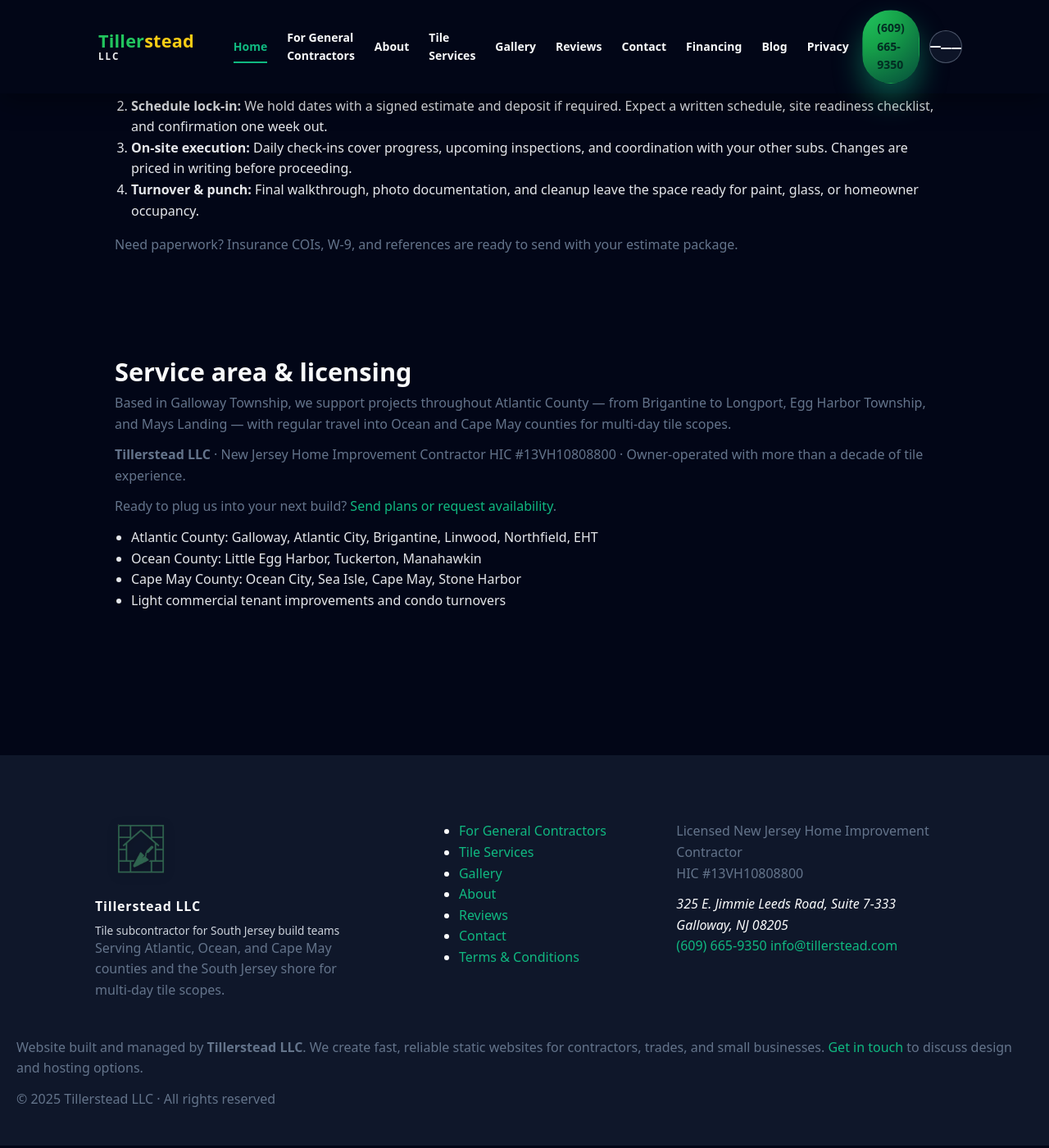
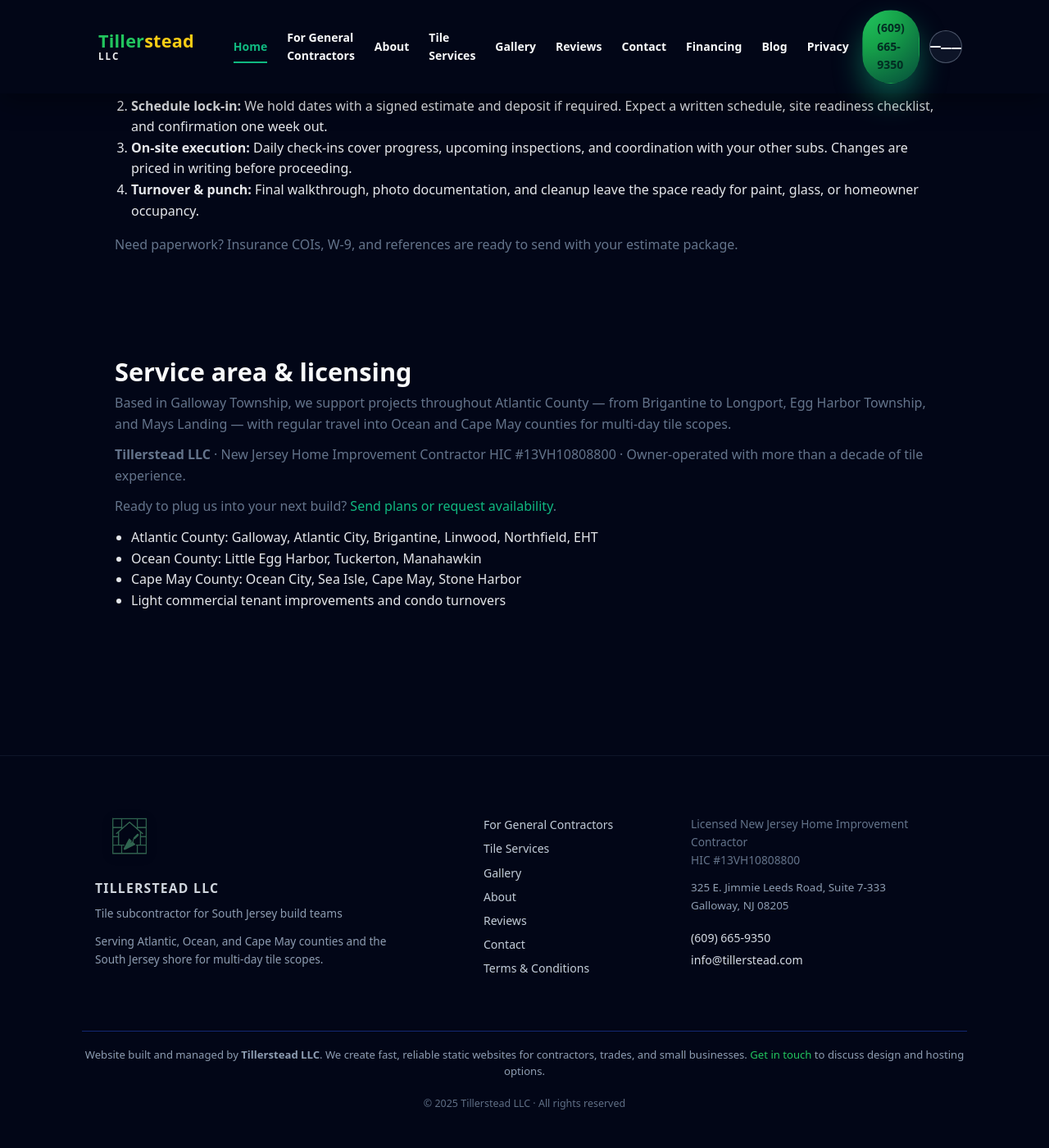
Before and after one commit to XTX33/Tillerstead-site, a Jekyll site: the page built from index.html, in a window 1280 px wide and 1400 px high, scrolled down 5153 px. Shown: the whole window at 82% size. Built offline with Jekyll 4.4.1, drawn with Linux system fonts in a browser that asks for light colours.

Commit message:
Update theme.css

```diff
--- a/assets/css/theme.css
+++ b/assets/css/theme.css
@@ -1116,3 +1116,171 @@
 body.nav-open .nav-toggle-bar:nth-child(3) {
   transform: translateY(-6px) rotate(-45deg);
 }
+/* ============================================
+   Footer layout & styling
+   ============================================ */
+
+.site-footer {
+  border-top: 1px solid rgba(15, 23, 42, 0.95);
+  background: radial-gradient(circle at top, #020617 0, #020617 40%, #020617 100%);
+  padding: 2.5rem 1.5rem 2rem;
+  font-size: 0.9rem;
+  color: rgba(226, 232, 240, 0.92);
+}
+
+.footer-inner {
+  max-width: var(--ts-shell-width);
+  margin-inline: auto;
+  display: grid;
+  gap: 1.75rem;
+  text-align: center;
+}
+
+/* Columns on larger screens */
+@media (min-width: 880px) {
+  .footer-inner {
+    grid-template-columns: minmax(0, 1.3fr) minmax(0, 1fr) minmax(0, 1.1fr);
+    text-align: left;
+    align-items: flex-start;
+  }
+}
+
+.footer-col {
+  display: flex;
+  flex-direction: column;
+  gap: 0.5rem;
+}
+
+/* Brand block */
+.footer-brand {
+  display: inline-flex;
+  flex-direction: column;
+  align-items: center;
+  gap: 0.35rem;
+  text-decoration: none;
+  color: inherit;
+}
+
+@media (min-width: 880px) {
+  .footer-brand {
+    align-items: flex-start;
+  }
+}
+
+.footer-logo img {
+  width: 72px;
+  height: auto;
+  max-width: 100%;
+  display: block;
+  filter: drop-shadow(0 2px 6px rgba(0, 0, 0, 0.35));
+}
+
+@media (min-width: 880px) {
+  .footer-logo img {
+    width: 84px;
+  }
+}
+
+.footer-name {
+  font-size: 0.98rem;
+  font-weight: 700;
+  letter-spacing: 0.08em;
+  text-transform: uppercase;
+}
+
+.footer-tagline {
+  font-size: 0.86rem;
+  color: rgba(148, 163, 184, 0.96);
+}
+
+.footer-area {
+  margin-top: 0.4rem;
+  font-size: 0.85rem;
+  color: rgba(148, 163, 184, 0.96);
+}
+
+/* Nav */
+.footer-nav ul {
+  list-style: none;
+  padding: 0;
+  margin: 0;
+  display: grid;
+  gap: 0.35rem;
+}
+
+.footer-nav a {
+  text-decoration: none;
+  font-size: 0.88rem;
+  color: rgba(203, 213, 225, 0.96);
+}
+
+.footer-nav a:hover,
+.footer-nav a:focus-visible {
+  color: #22c55e;
+}
+
+/* Contact / address */
+.footer-hic {
+  font-size: 0.86rem;
+  font-weight: 500;
+  margin-bottom: 0.25rem;
+}
+
+.footer-address {
+  font-style: normal;
+  font-size: 0.84rem;
+  color: rgba(148, 163, 184, 0.96);
+}
+
+.footer-contact {
+  display: flex;
+  flex-direction: column;
+  gap: 0.25rem;
+  margin-top: 0.6rem;
+}
+
+.footer-contact a {
+  text-decoration: none;
+  font-size: 0.88rem;
+  color: rgba(226, 232, 240, 0.95);
+}
+
+.footer-contact a:hover,
+.footer-contact a:focus-visible {
+  color: #22c55e;
+}
+
+/* Bottom bar */
+.footer-bottom {
+  border-top: 1px solid rgba(30, 64, 175, 0.6);
+  margin-top: 2rem;
+  padding-top: 1.2rem;
+  max-width: var(--ts-shell-width);
+  margin-inline: auto;
+  text-align: center;
+  display: grid;
+  gap: 0.5rem;
+}
+
+.footer-credit {
+  font-size: 0.82rem;
+  color: rgba(148, 163, 184, 0.96);
+  line-height: 1.5;
+}
+
+.footer-credit a {
+  color: #22c55e;
+  text-decoration: none;
+  font-weight: 500;
+}
+
+.footer-credit a:hover,
+.footer-credit a:focus-visible {
+  color: #16a34a;
+  text-decoration: underline;
+}
+
+.footer-legal {
+  font-size: 0.78rem;
+  color: rgba(100, 116, 139, 0.95);
+}
```
